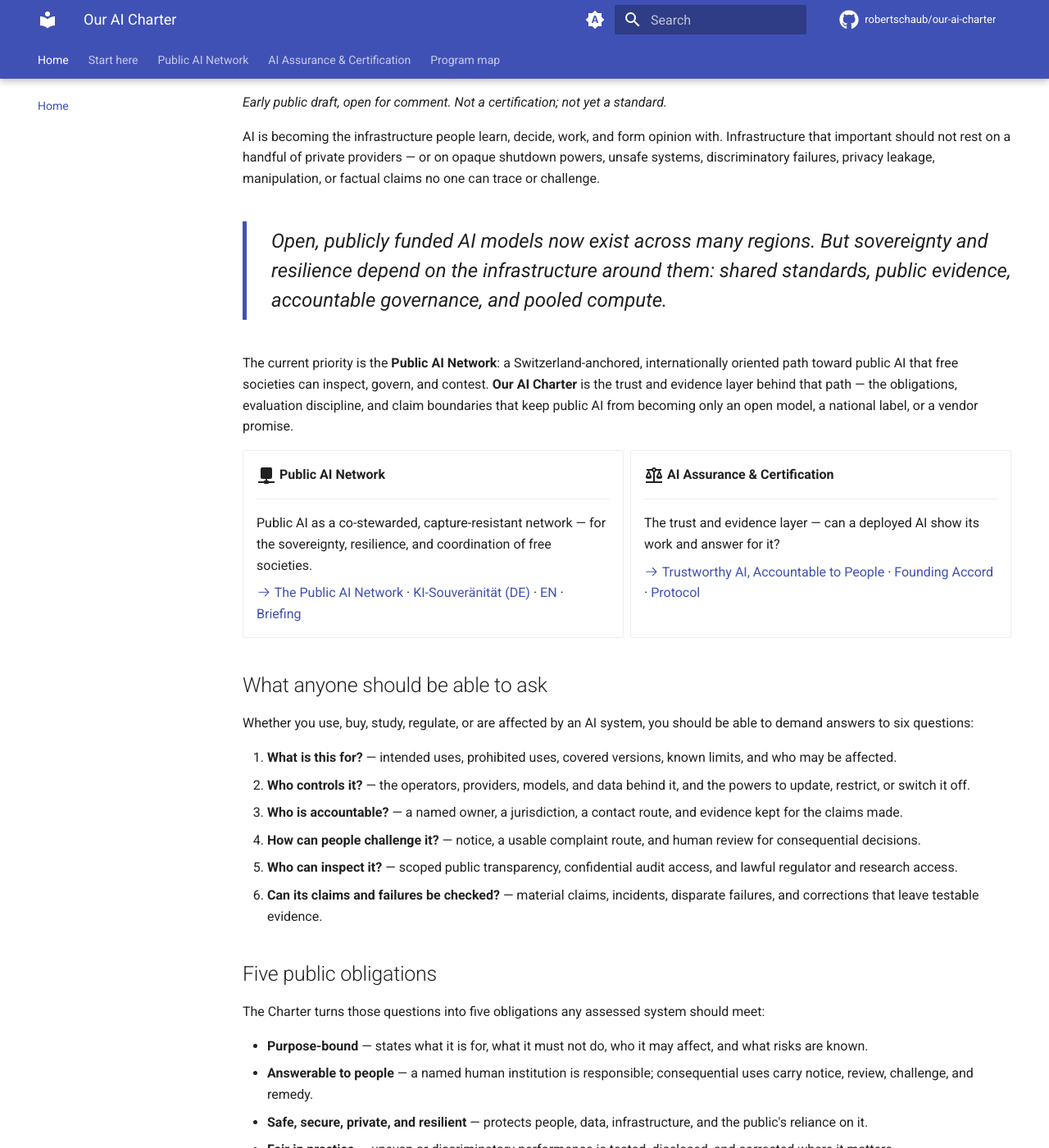
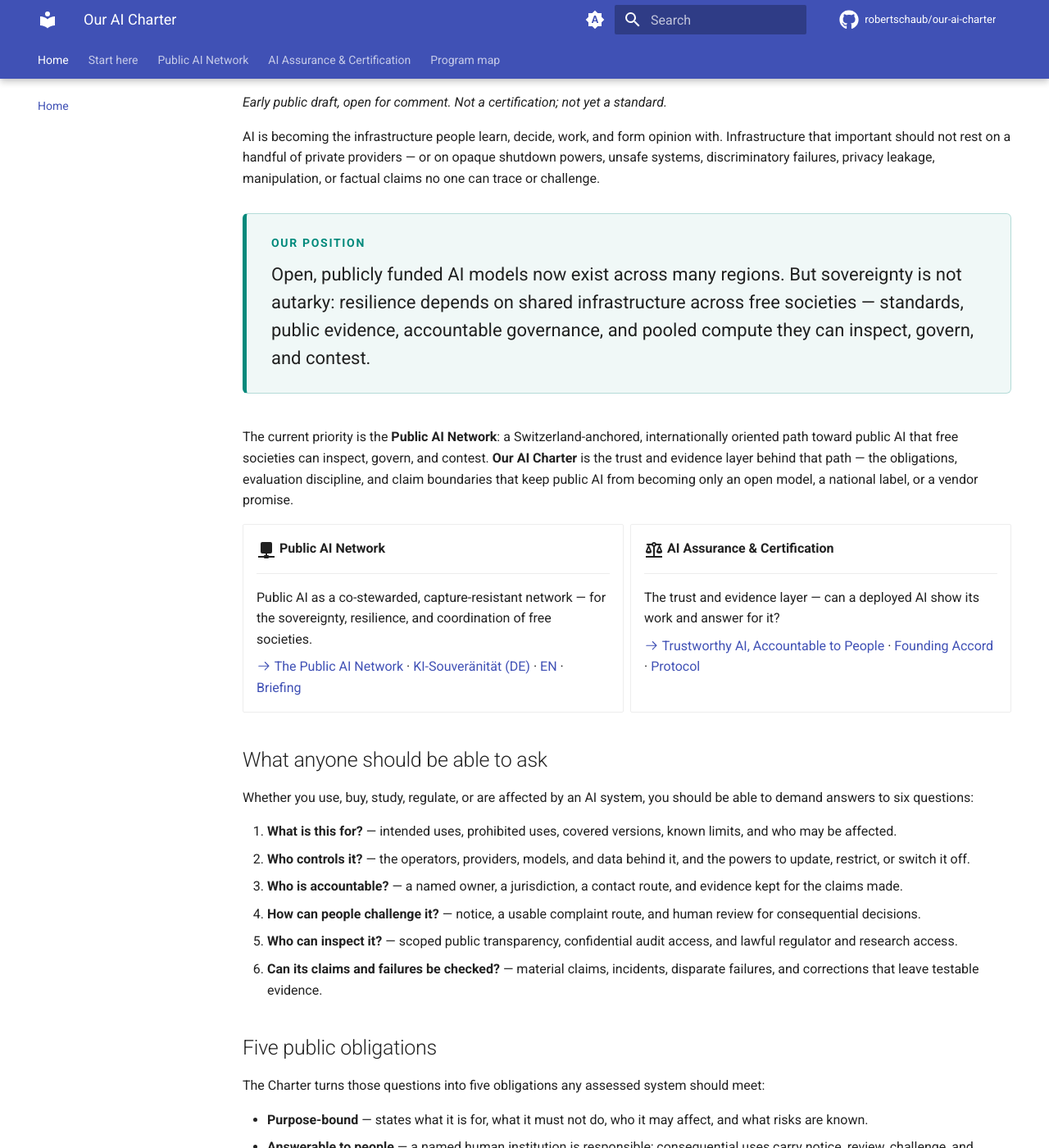
Before and after one commit to robertschaub/our-ai-charter, an MkDocs documentation site: the page built from docs/index.md, in a window 1280 px wide and 1400 px high, scrolled down 408 px. Shown: the whole window at 82% size. Built offline with MkDocs 1.6.1 and Material for MkDocs 9.7.7, drawn with Linux system fonts in a browser that asks for light colours; plug-ins that fetch from the network failed and are left out; comment, search, counter and statistics services are not loaded.

Commit message:
docs(home): add position panel

```diff
--- a/docs/index.md
+++ b/docs/index.md
@@ -21,7 +21,8 @@ _Early public draft, open for comment. Not a certification; not yet a standard._
 AI is becoming the infrastructure people learn, decide, work, and form opinion with. Infrastructure that important should not rest on a handful of private providers — or on opaque shutdown powers, unsafe systems, discriminatory failures, privacy leakage, manipulation, or factual claims no one can trace or challenge.
 
 <div class="feature-quote" markdown>
-Open, publicly funded AI models now exist across many regions. But sovereignty and resilience depend on the infrastructure around them: shared standards, public evidence, accountable governance, and pooled compute.
+<span class="mission-label">Our position</span>
+Open, publicly funded AI models now exist across many regions. But sovereignty is not autarky: resilience depends on shared infrastructure across free societies — standards, public evidence, accountable governance, and pooled compute they can inspect, govern, and contest.
 </div>
 
 The current priority is the **Public AI Network**: a Switzerland-anchored, internationally oriented path toward public AI that free societies can inspect, govern, and contest. **Our AI Charter** is the trust and evidence layer behind that path — the obligations, evaluation discipline, and claim boundaries that keep public AI from becoming only an open model, a national label, or a vendor promise.
--- a/docs/stylesheets/extra.css
+++ b/docs/stylesheets/extra.css
@@ -20,7 +20,8 @@
   background: color-mix(in srgb, var(--md-primary-fg-color) 6%, transparent);
 }
 
-.md-typeset .mission .mission-label {
+.md-typeset .mission .mission-label,
+.md-typeset .feature-quote .mission-label {
   display: block;
   margin-bottom: .5rem;
   font-size: .7rem;
@@ -44,31 +45,36 @@
   line-height: 1.4;
 }
 
-/* Home-page feature quote — the Public AI Network thesis, surfaced as a
-   prominent editorial pull-quote between the opening and the priority. Reuses
-   the mission's primary accent bar, but italic with no fill and no label, so it
-   reads as a quote rather than a second hero panel. */
+/* Home-page position — the Public AI Network thesis, parallel to the mission
+   panel but in a distinct teal tone so the "mission" and "position" blocks
+   stay visually separate. */
 .md-typeset .feature-quote {
-  margin: 2rem 0;
-  padding: .3rem 0 .3rem 1.5rem;
-  border-left: .25rem solid var(--md-primary-fg-color);
+  margin: 1.5rem 0 2rem;
+  padding: 1.25rem 1.5rem;
+  border-radius: .3rem;
+  border: 1px solid rgba(0, 137, 123, .25);
+  border: 1px solid color-mix(in srgb, #00897b 25%, transparent);
+  border-left: .25rem solid #00897b;
+  background: rgba(0, 137, 123, .06);
+  background: color-mix(in srgb, #00897b 6%, transparent);
+}
+
+.md-typeset .feature-quote .mission-label {
+  color: #00897b;
 }
 
 .md-typeset .feature-quote p {
   margin: 0;
-  font-size: 1.2rem;
-  font-style: italic;
-  line-height: 1.5;
+  font-size: 1.1rem;
+  line-height: 1.55;
 }
 
 @media screen and (max-width: 44.9375em) {
-  .md-typeset .mission p {
+  .md-typeset .mission p,
+  .md-typeset .feature-quote p {
     font-size: 1rem;
   }
   .md-typeset .tagline p {
     font-size: 1.15rem;
   }
-  .md-typeset .feature-quote p {
-    font-size: 1.05rem;
-  }
 }
```
